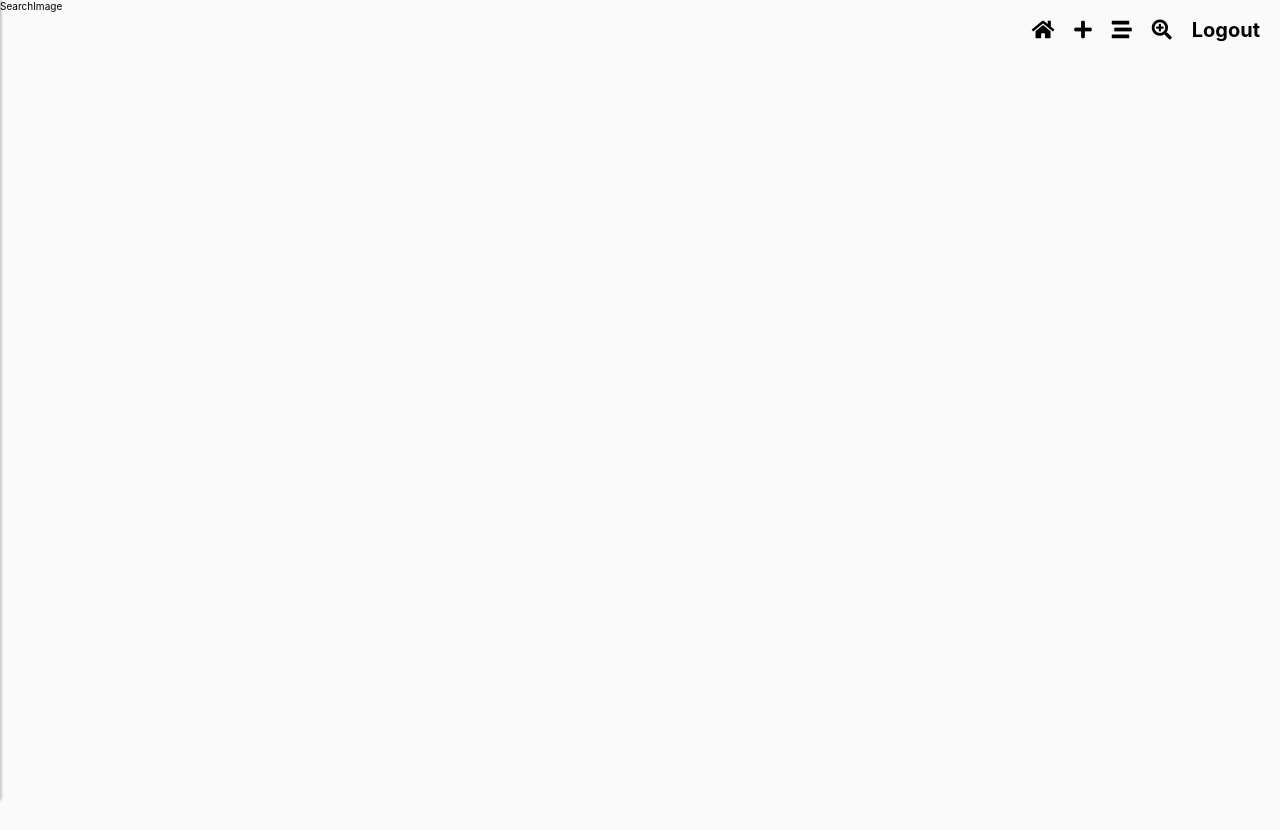
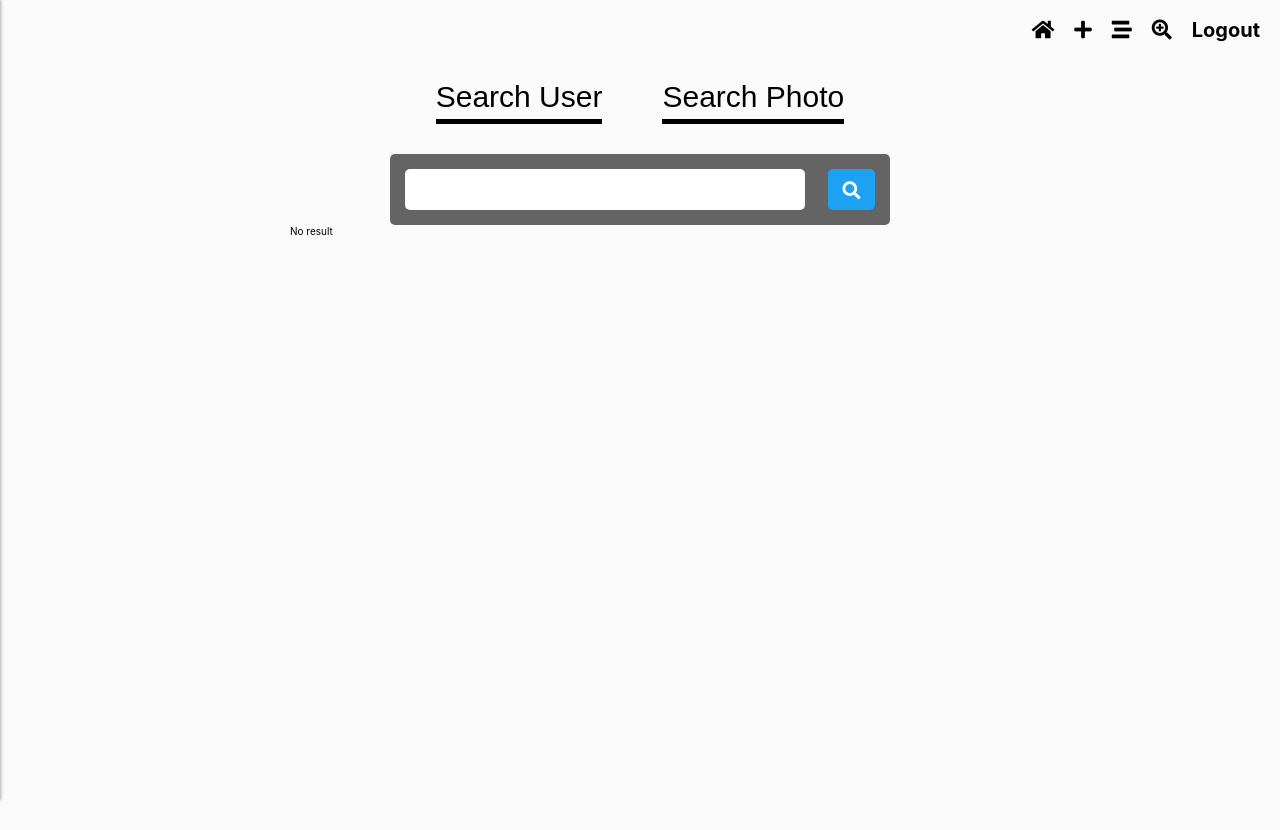
Before and after one commit to ShotaTogawa/third_app_client, a React (Create React App) app: page /search in a window 1280 px wide. Before the commit the page ends 800 px from the top, so only its background shows below. Built offline with nearby package versions, Linux system fonts and the light colour scheme; sample sign-in values are in the browser's storage.

Commit message:
made photo search function

```diff
--- a/src/Router.js
+++ b/src/Router.js
@@ -5,7 +5,7 @@ import PrivateRoute from './components/Landing/Auth/PrivateRoute';
 import App from './components/App';
 import UserDashboard from './components/UserDashboard/UserDashboard';
 import Feed from './components/Feed/Feed';
-import SearchImage from './components/SearchImage/SearchImage';
+import Search from './components/SearchImage/Search';
 import CreateImage from './components/CreateImage/CreateImage';
 import OtherUserDashboard from './components/UserDashboard/OtherUserDashboard';
 
@@ -16,7 +16,7 @@ const Router = () => {
         <Route path="/" exact component={App} />
         <PrivateRoute path="/user" exact component={UserDashboard} />
         <PrivateRoute path="/feed" exact component={Feed} />
-        <PrivateRoute path="/search" exact component={SearchImage} />
+        <PrivateRoute path="/search" exact component={Search} />
         <PrivateRoute path="/create" exact component={CreateImage} />
         <PrivateRoute path="/user/:id" exact component={OtherUserDashboard} />
       </Switch>
--- /dev/null
+++ b/src/components/SearchImage/Search.jsx
@@ -0,0 +1,67 @@
+import React, { useState } from 'react';
+import NavbarWrapper from '../UserDashboard/NavBar/NavbarWrapper';
+import SearchBar from './SearchBar';
+import styled from 'styled-components';
+import SearchImages from './SearchImages';
+
+const Search = () => {
+  const [fetchResult, setFetchResult] = useState(null);
+  const [searchItem, setSearchItem] = useState('user');
+  return (
+    <NavbarWrapper>
+      <Wrapper>
+        <ButtonLine>
+          <Button onClick={() => setSearchItem('user')}>Search User</Button>
+          <Button onClick={() => setSearchItem('photos')}>Search Photo</Button>
+        </ButtonLine>
+        <SearchBar setFetchResult={setFetchResult} searchItem={searchItem} />
+        {!fetchResult ? (
+          <p>No result</p>
+        ) : fetchResult && searchItem === 'photos' ? (
+          <SearchImages fetchResult={fetchResult} />
+        ) : (
+          <p>user </p>
+        )}
+      </Wrapper>
+    </NavbarWrapper>
+  );
+};
+
+export default Search;
+
+const Wrapper = styled.div`
+  display: flex;
+  flex-direction: column;
+  flex-wrap: wrap;
+  width: 70rem;
+  margin: 3rem auto 0 auto;
+  padding-top: 5rem;
+`;
+
+const ButtonLine = styled.div`
+  display: felx;
+  flex-direction: row;
+  justify-content: center;
+  margin-bottom: 3rem;
+`;
+
+const Button = styled.button`
+  display: flex;
+  margin: 0 3rem;
+  font-size: 3rem;
+  border: none;
+  outline: none;
+  border-bottom: 0.5rem solid #000;
+  padding-bottom: 0.5rem;
+  background-color: transparent;
+  cursor: pointer;
+  &: hover, active {
+    color: #a4dbf1;
+    border-bottom: 0.5rem solid #a4dbf1;
+  }
+`;
+
+const H2 = styled.h2`
+  text-align: center;
+  font-size: 3rem;
+`;
--- /dev/null
+++ b/src/components/SearchImage/SearchBar.jsx
@@ -0,0 +1,66 @@
+import React, { useState } from 'react';
+import styled from 'styled-components';
+import { api } from '../../api';
+
+const SearchBar = ({ setFetchResult, searchItem }) => {
+  const [searchValue, setSearchValue] = useState('');
+  const fetchData = async () => {
+    if (!searchValue) return '';
+    if (searchValue && searchItem === 'photos') {
+      const response = await api.get(`/api/photo-search/?term=${searchValue}`);
+      setFetchResult(response.data);
+    }
+  };
+
+  return (
+    <Wrapper>
+      <Search
+        type="text"
+        placeholder=""
+        value={searchValue}
+        onChange={e => setSearchValue(e.target.value)}
+      />
+      <SearchButton onClick={fetchData}>
+        <Icon className="fas fa-search" />
+      </SearchButton>
+    </Wrapper>
+  );
+};
+
+export default SearchBar;
+
+const Wrapper = styled.div`
+  background: rgba(0, 0, 0, 0.6);
+  margin: 0 auto;
+  max-width: 50rem;
+  width: 100%;
+  padding: 1.5rem;
+  display: flex;
+  justify-content: space-between;
+  border-radius: 0.5rem;
+`;
+
+const Search = styled.input`
+  width: 85%;
+  padding: 1rem 2rem;
+  border: none;
+  border-radius: 0.5rem;
+  font-size: 1.8rem;
+`;
+
+const SearchButton = styled.div`
+  background: #1da1f2;
+  width: 10%;
+  border-radius: 0.5rem;
+  position: relative;
+  cursor: pointer;
+`;
+
+const Icon = styled.i`
+  position: absolute;
+  top: 50%;
+  left: 50%;
+  transform: translate(-50%, -50%);
+  font-size: 1.8rem;
+  color: #fff;
+`;
--- a/src/components/SearchImage/SearchImage.jsx
+++ /dev/null
@@ -1,8 +0,0 @@
-import React from 'react';
-import NavbarWrapper from '../UserDashboard/NavBar/NavbarWrapper';
-
-const SearchImage = () => {
-  return <NavbarWrapper>SearchImage</NavbarWrapper>;
-};
-
-export default SearchImage;
--- /dev/null
+++ b/src/components/SearchImage/SearchImages.jsx
@@ -0,0 +1,121 @@
+import React, { useState, useEffect } from 'react';
+import styled from 'styled-components';
+import { api } from '../../api';
+import Spinner from '../Common/Spinner';
+import Like from '../Like/Like';
+import SearchBar from './SearchBar';
+
+const SearchImages = ({ fetchResult }) => {
+  return (
+    <Wrapper>
+      {fetchResult && typeof fetchResult === 'string' ? (
+        <P>{fetchResult}</P>
+      ) : (
+        fetchResult.map(image => (
+          <ImageCard key={image.id}>
+            <ImageBox
+              image={
+                process.env.REACT_APP_S3_IMAGE_ACCESS_POINT + image.photo_url
+              }
+            />
+            <ImageDescription>
+              <p>{image.description}</p>
+            </ImageDescription>
+            <ImageInfoBox>
+              <Like
+                likeCount={image.likeCount}
+                isLiked={image.isLiked}
+                photoId={image.id}
+              />
+            </ImageInfoBox>
+          </ImageCard>
+        ))
+      )}
+    </Wrapper>
+  );
+};
+
+export default SearchImages;
+
+const Wrapper = styled.div`
+  width: 100%;
+  display: flex;
+  flex-direction: row;
+  flex-wrap: wrap;
+  justify-content: space-evenly;
+`;
+
+const ImageCard = styled.div`
+  position: relative;
+  width: 30rem;
+  height: 30rem;
+  margin: 1rem;
+  z-index: 500;
+  transition: transform 0.5s;
+  &:hover {
+    transform: scale(1.03);
+    background-color: linear-gradient(
+      rgba(150, 124, 124, 0.1),
+      rgba(17, 17, 17, 0.3)
+    );
+  }
+`;
+
+const ImageInfoBox = styled.div`
+  position: absolute;
+  display: flex;
+  flex-direction: row;
+  justify-content: space-between;
+  align-items: center;
+  width: 25rem;
+  height: 4rem;
+  top: 25rem;
+  left: 0;
+`;
+
+const ImageBox = styled.img`
+  position: relative;
+  width: 30rem;
+  height: 30rem;
+  background: url(${props => props.image});
+  background-position: center;
+  background-repeat: no-repeat;
+  background-size: cover;
+  opacity: 0.8;
+  transition: transform 0.5s;
+  &:hover {
+    transform: scale(1.05);
+    background-color: linear-gradient(
+      rgba(150, 124, 124, 0.1),
+      rgba(17, 17, 17, 0.3)
+    );
+    opacity: 1;
+  }
+  margin-bottom: 2rem;
+`;
+
+const ImageDescription = styled.div`
+  display: flex;
+  flex-direction: column;
+  justify-content: center;
+  align-items: center;
+  width: 30rem;
+  height: 30rem;
+  padding: 1rem;
+  font-size: 1.8rem;
+  font-weight: bold;
+  color: #fff;
+  position: absolute;
+  background-color: rgba(0, 0, 0, 0.6);
+  top: 0;
+  left: 0;
+  opacity: 0;
+  cursor: pointer;
+  &:hover {
+    opacity: 1;
+  }
+`;
+
+const P = styled.p`
+  font-size: 2rem;
+`;
```
